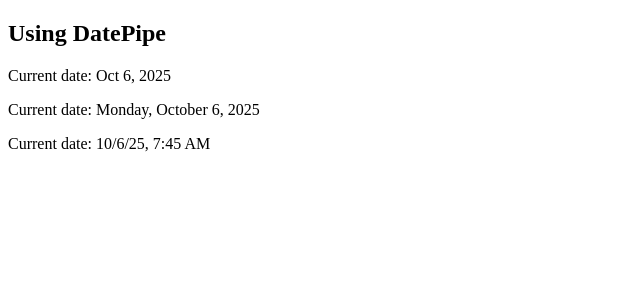
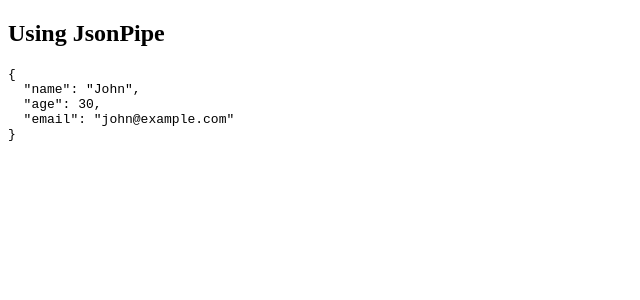
Before and after one commit to krishna-123-star/routing, an Angular app in the folder angular-routing-steps/: page /home in a window 1280 px wide. Shown: the top 300 px of the page, without its empty margins (0-640 px from the left). Built offline with nearby package versions, Linux system fonts and the light colour scheme.

Commit message:
JSON Piper

```diff
--- a/angular-routing-steps/src/app/app.html
+++ b/angular-routing-steps/src/app/app.html
@@ -1,6 +1,4 @@
 <div>
-  <h2>Using DatePipe</h2>
-  <p>Current date: {{ currentDate | date }}</p>
-  <p>Current date: {{ currentDate | date:'fullDate' }}</p>
-  <p>Current date: {{ currentDate | date:'short' }}</p>
+  <h2>Using JsonPipe</h2>
+  <pre>{{ myObject | json }}</pre>
 </div>
--- a/angular-routing-steps/src/app/app.ts
+++ b/angular-routing-steps/src/app/app.ts
@@ -1,4 +1,4 @@
-import { CurrencyPipe, DatePipe } from '@angular/common';
+import { CurrencyPipe, DatePipe, JsonPipe } from '@angular/common';
 import { Component } from '@angular/core';
 import { RouterModule } from '@angular/router';
 import { Router, ActivatedRoute } from '@angular/router';
@@ -7,8 +7,12 @@ import { Router, ActivatedRoute } from '@angular/router';
   selector: 'app-root',
   templateUrl: './app.html',
   standalone: true,
-  imports: [DatePipe]
+  imports: [JsonPipe]
 })
 export class App {
-currentDate: Date = new Date();
+myObject: any = {
+    name: 'John',
+    age: 30,
+    email: 'john@example.com'
+  };
 }
```
